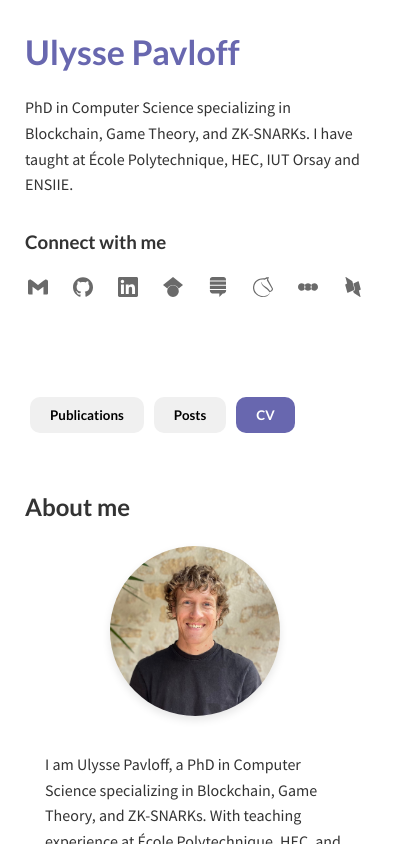
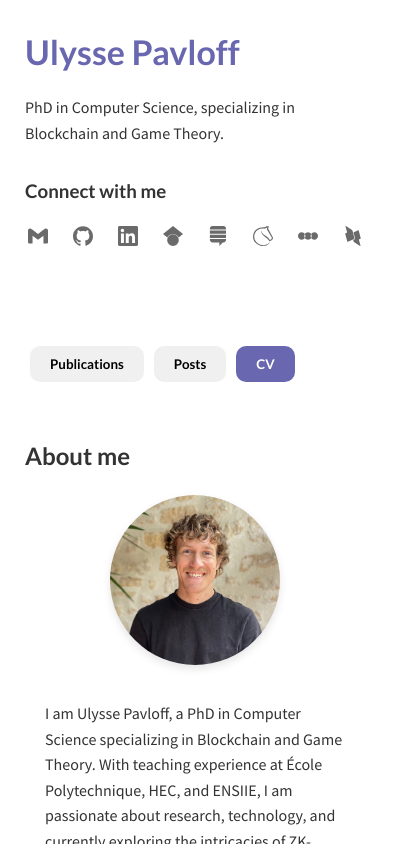
Before and after one commit to upavloff/upavloff.github.io, a React (Create React App) app: page / in a window 390 px wide. Both pictures are taken after a click on the button "CV". Shown: the top 844 px of the page, 415 px wide, since content can reach past the window. Built offline with nearby package versions, Linux system fonts and the light colour scheme.

Commit message:
amelioration

```diff
--- a/src/App.css
+++ b/src/App.css
@@ -266,7 +266,8 @@ h6 {
 .about-articles-section {
   display: flex;
   padding: 50px;
-  justify-content: space-between;
+  justify-content: center;
+  /* Center the divs horizontally */
   align-items: flex-start;
   /* Ensures the items align at the top */
 }
@@ -300,7 +301,7 @@ h6 {
 /* Right Section Styling */
 .right-section {
   flex: 2;
-  padding-right: 25px;
+  max-width: 800px;
   width: 100%;
 }
 
@@ -391,6 +392,24 @@ h6 {
   .social-list {
     grid-template-columns: repeat(8, auto);
   }
+
+  .about-articles-section {
+    flex-direction: column;
+    padding: 0px;
+
+    /* Stacks the sections vertically */
+  }
+
+  .about-me {
+    max-width: 100%;
+
+    width: 100%;
+    position: static;
+    margin-right: 0;
+    /* Removes right margin to avoid extra space */
+    margin-bottom: 20px;
+    /* Adds space below the About Me section */
+  }
 }
 
 .social-list li {
@@ -412,26 +431,6 @@ h6 {
   /* Slightly enlarges the icon on hover */
 }
 
-/* Layout for smaller screens (phone) */
-@media (max-width: 850px) {
-  .about-articles-section {
-    flex-direction: column;
-    padding: 0px;
-
-    /* Stacks the sections vertically */
-  }
-
-  .about-me {
-    max-width: 100%;
-
-    width: 100%;
-    position: static;
-    margin-right: 0;
-    /* Removes right margin to avoid extra space */
-    margin-bottom: 20px;
-    /* Adds space below the About Me section */
-  }
-}
 
 
 /*Tool Tip*/
--- a/src/App.js
+++ b/src/App.js
@@ -63,8 +63,7 @@ function App() {
           <h1>Ulysse Pavloff</h1>
           {/* <img src={picProfile} alt="Profile" className="profile-pic" /> */}
           <p>
-            PhD in Computer Science specializing in Blockchain, Game Theory,
-            and ZK-SNARKs. I have taught at École Polytechnique, HEC, IUT Orsay and ENSIIE.
+            PhD in Computer Science, specializing in Blockchain and Game Theory.
           </p>
           <h3 style={{ marginTop: '30px' }}>Connect with me</h3>
           <ul className="social-list">
@@ -157,16 +156,20 @@ function App() {
           <div className={`content-container ${activeSection === 'cv' ? 'active' : ''}`}>
             <h2>About me</h2>
             <div className="cv-content">
-              {/* Text about you */}
+
               <div className="cv-text">
                 <p>
-                  I am Ulysse Pavloff, a PhD in Computer Science specializing in Blockchain, Game Theory,
-                  and ZK-SNARKs. With teaching experience at École Polytechnique, HEC, and ENSIIE, I am passionate about research and technology.
+                  I am Ulysse Pavloff, a PhD in Computer Science specializing in Blockchain and Game Theory.
+                  With teaching experience at École Polytechnique, HEC, and ENSIIE, I am passionate about research, technology, and currently exploring the intricacies of ZK-SNARKs.
+
+                </p>
+                <p>
+                  My PhD focuses on Ethereum's Proof-of-Stake protocol, studying its robustness through the lenses of distributed systems and game theory. I analyze the influence of incentive structures on safety and liveness, identifying potential vulnerabilities and strategic behaviors of validators.
                 </p>
                 {/* Link to CV */}
                 <a href={CV} target="_blank" rel="noopener noreferrer" className="cv-link">
                   View my full CV [PDF]
-                </a>      (updated 20/09/2024)
+                </a>      (updated 20/09/2024).
               </div>
               {/* Profile image */}
               <div className="cv-image">
```
Also changed, not shown: src/assets/stark.png.
